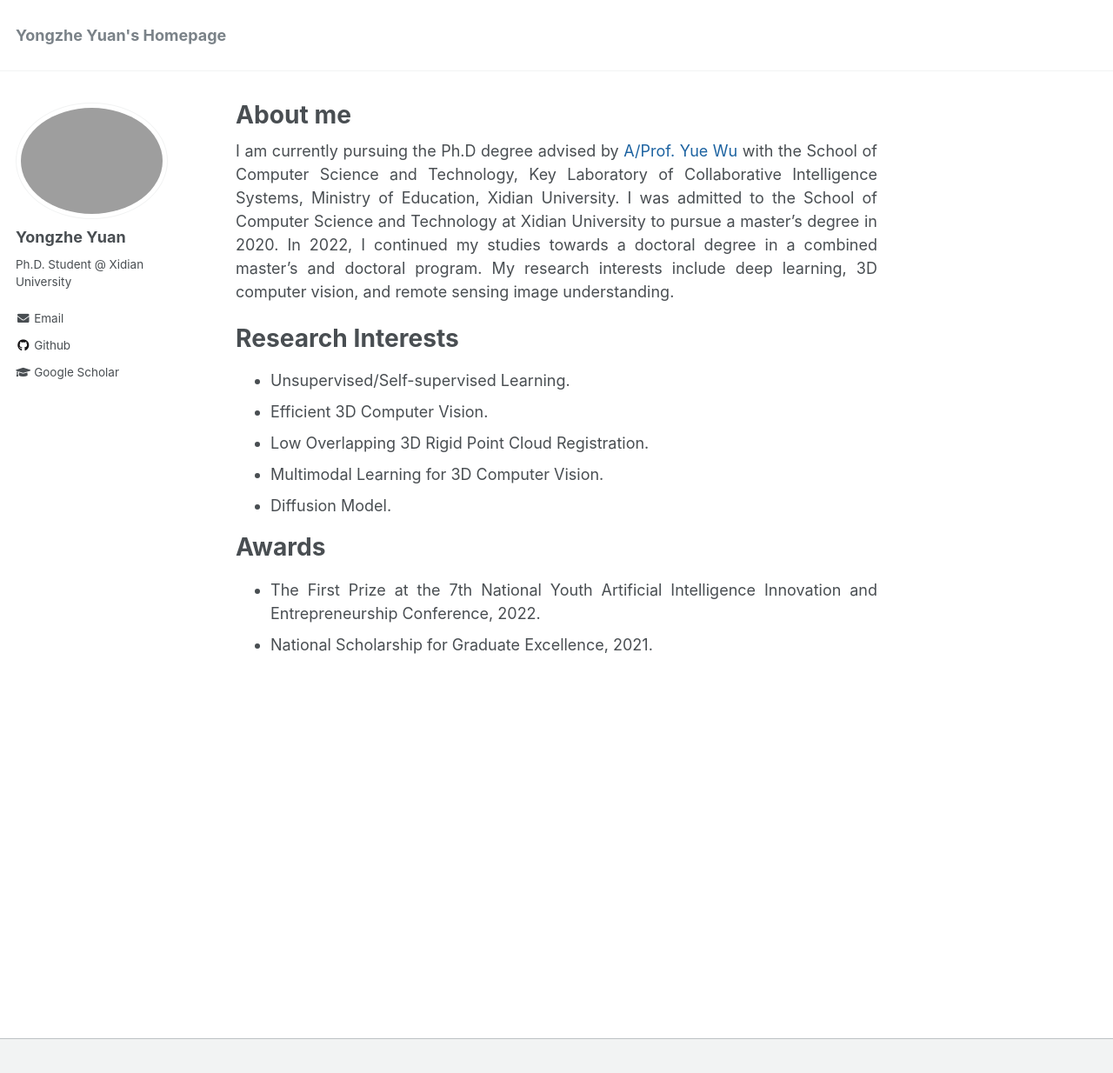
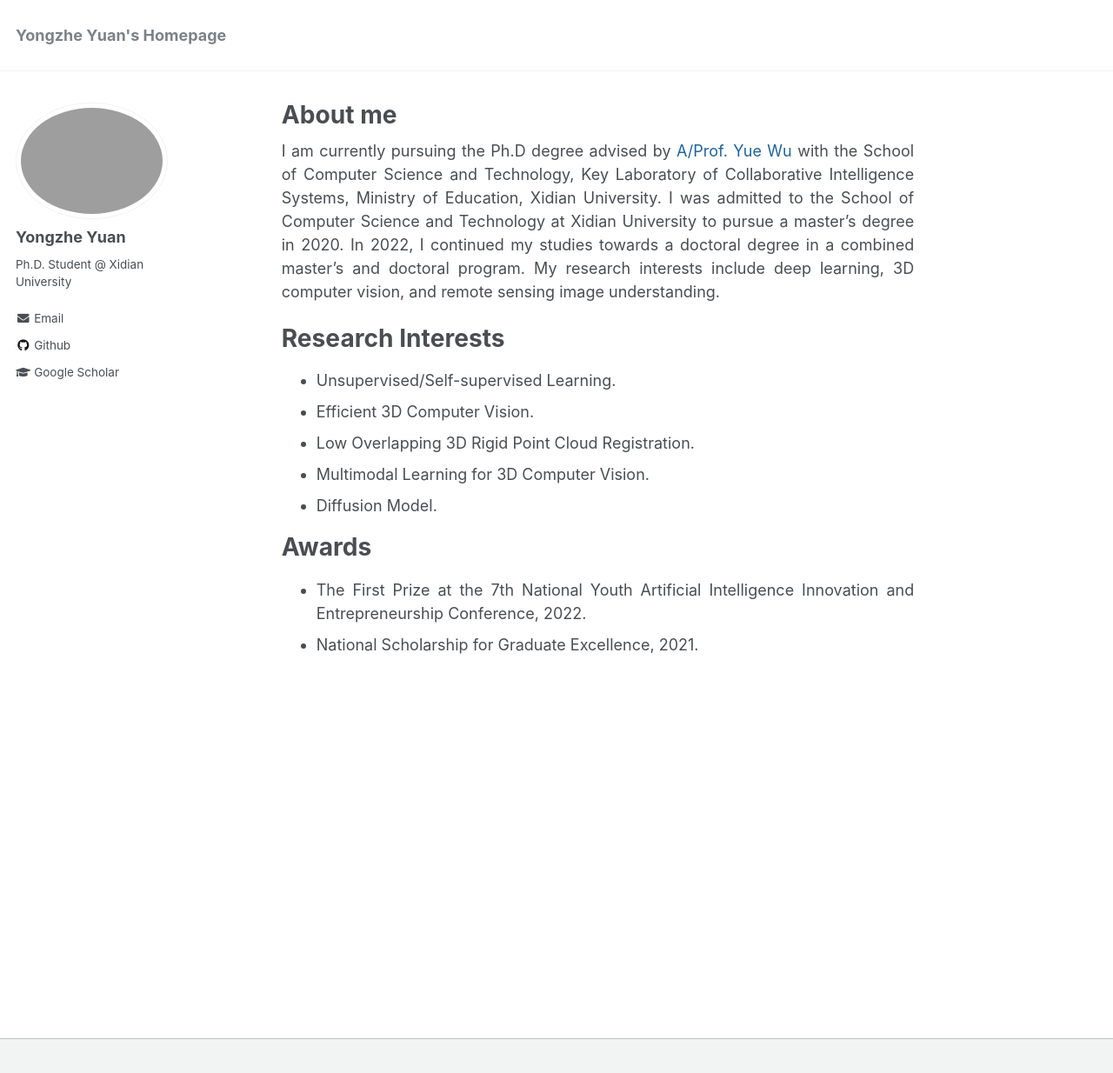
Before and after one commit to YYZMARS/YYZMARS.github.io, a Jekyll site: the page built from _pages/home.md, in a window 1280 px wide and 1267 px high. Shown: the top 1234 px of the window at 87% size. Built offline with Jekyll 4.4.1, drawn with Linux system fonts in a browser that asks for light colours; a script that is not in the unit is left out.

Commit message:
Update _page.scss

```diff
--- a/_sass/_page.scss
+++ b/_sass/_page.scss
@@ -19,8 +19,8 @@
 .page {
   @include breakpoint($large) {
     @include span(9.6 of 12 last);
-    @include prefix(0 of 12);
-    @include suffix(2.4 of 12);
+    @include prefix(0.5 of 12);
+    @include suffix(2 of 12);
   }
 
   .page__inner-wrap {
```
